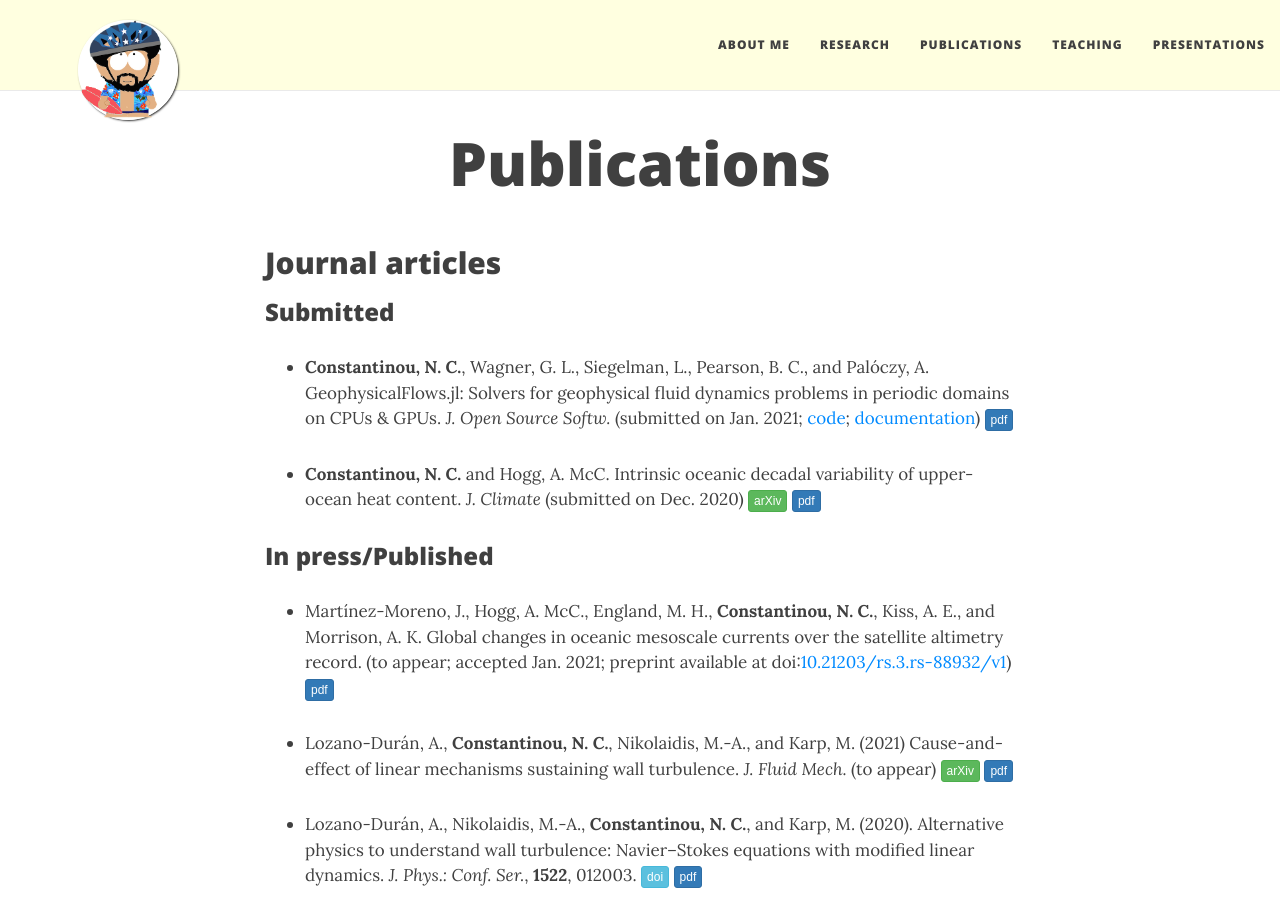
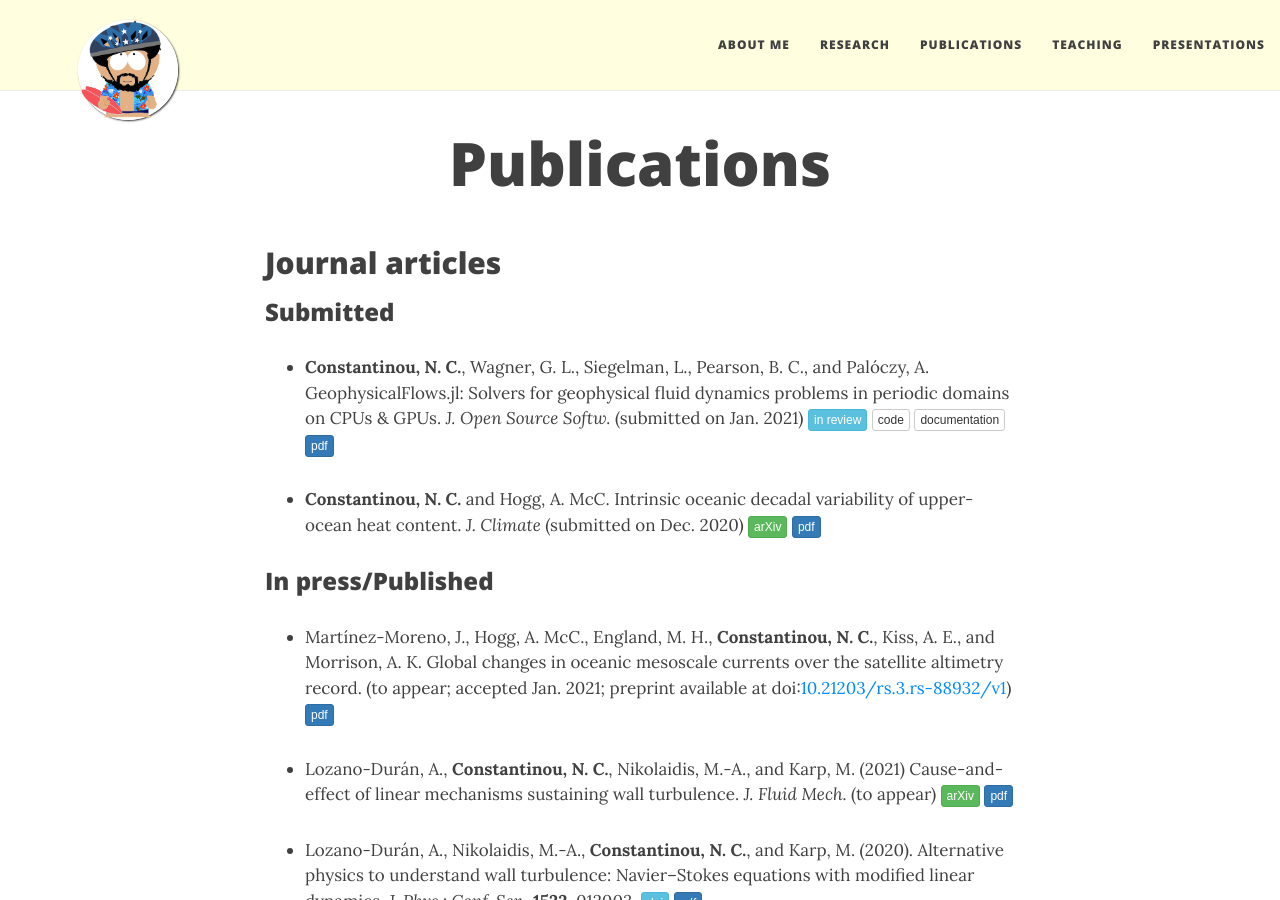
Before and after one commit to navidcy/navidcy.github.io, a Jekyll site: the page built from publications.md, in a window 1280 px wide and 900 px high. Built offline with Jekyll 4.4.1, drawn with Linux system fonts in a browser that asks for light colours; nearby versions of some CDN libraries; comment, search, counter and statistics services are not loaded.

Commit message:
buttons instead of links

```diff
--- a/publications.md
+++ b/publications.md
@@ -16,7 +16,7 @@
 
 ### Submitted
 
-- **Constantinou, N. C.**, Wagner, G. L., Siegelman, L., Pearson, B. C., and Palóczy, A. GeophysicalFlows.jl: Solvers for geophysical fluid dynamics problems in periodic domains on CPUs & GPUs. _J. Open Source Softw._ (submitted on Jan. 2021; <a href="https://github.com/FourierFlows/GeophysicalFlows.jl" target="_blank">code</a>; <a href="https://fourierflows.github.io/GeophysicalFlowsDocumentation/stable/" target="_blank">documentation</a>) [<span class="btn btn-primary btn-xs{{end}}" style="font-family:sans-serif;">pdf</span>][geophysicalflows]
+- **Constantinou, N. C.**, Wagner, G. L., Siegelman, L., Pearson, B. C., and Palóczy, A. GeophysicalFlows.jl: Solvers for geophysical fluid dynamics problems in periodic domains on CPUs & GPUs. _J. Open Source Softw._ (submitted on Jan. 2021) [<span class="btn btn-info btn-xs{{end}}" style="font-family:sans-serif;">in review</span>][GeophysicalFlows-JOSS-review]{:target="_blank"} [<span class="btn btn-default btn-xs{{end}}" style="font-family:sans-serif;">code</span>][GeophysicalFlows-repo]{:target="_blank"} [<span class="btn btn-default btn-xs{{end}}" style="font-family:sans-serif;">documentation</span>][GeophysicalFlows-docs]{:target="_blank"} [<span class="btn btn-primary btn-xs{{end}}" style="font-family:sans-serif;">pdf</span>][geophysicalflows]
 
 
 - **Constantinou, N. C.** and  Hogg, A. McC. Intrinsic oceanic decadal variability of upper-ocean heat content. _J. Climate_ (submitted on Dec. 2020) [<span class="btn btn-success btn-xs{{end}}" style="font-family:sans-serif;">arXiv</span>][arXiv:2012.08025]{:target="_blank"} [<span class="btn btn-primary btn-xs{{end}}" style="font-family:sans-serif;">pdf</span>][intrinsic-ocean-var]
@@ -115,6 +115,10 @@
 ## Doctoral thesis
 - Formation of large-scale structures by turbulence in rotating planets, Ph.D. thesis, National and Kapodistrian University of Athens, 2015. [<span class="btn btn-primary btn-xs{{end}}" style="font-family:sans-serif;">pdf</span>][phd_eng]
 
+[GeophysicalFlows-repo]: https://github.com/FourierFlows/GeophysicalFlows.jl
+[GeophysicalFlows-docs]: https://fourierflows.github.io/GeophysicalFlowsDocumentation/stable/
+[GeophysicalFlows-JOSS-review]: https://github.com/openjournals/joss-reviews/issues/2996
+
 [geophysicalflows]: geophysicalflows.pdf
 [intrinsic-ocean-var]: intrinsic-oceanic-decadal-variability.pdf
 [global-eke-trends]: global-eke-trends.pdf
```
